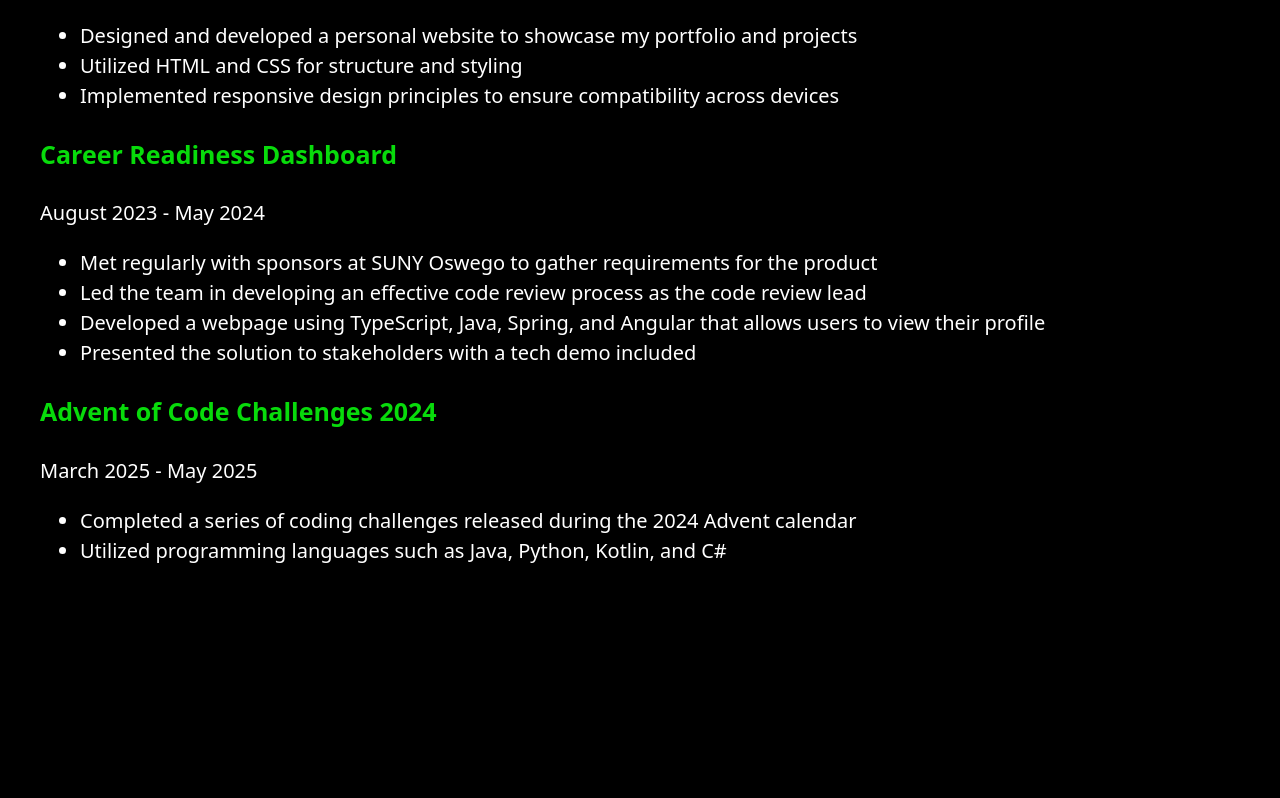
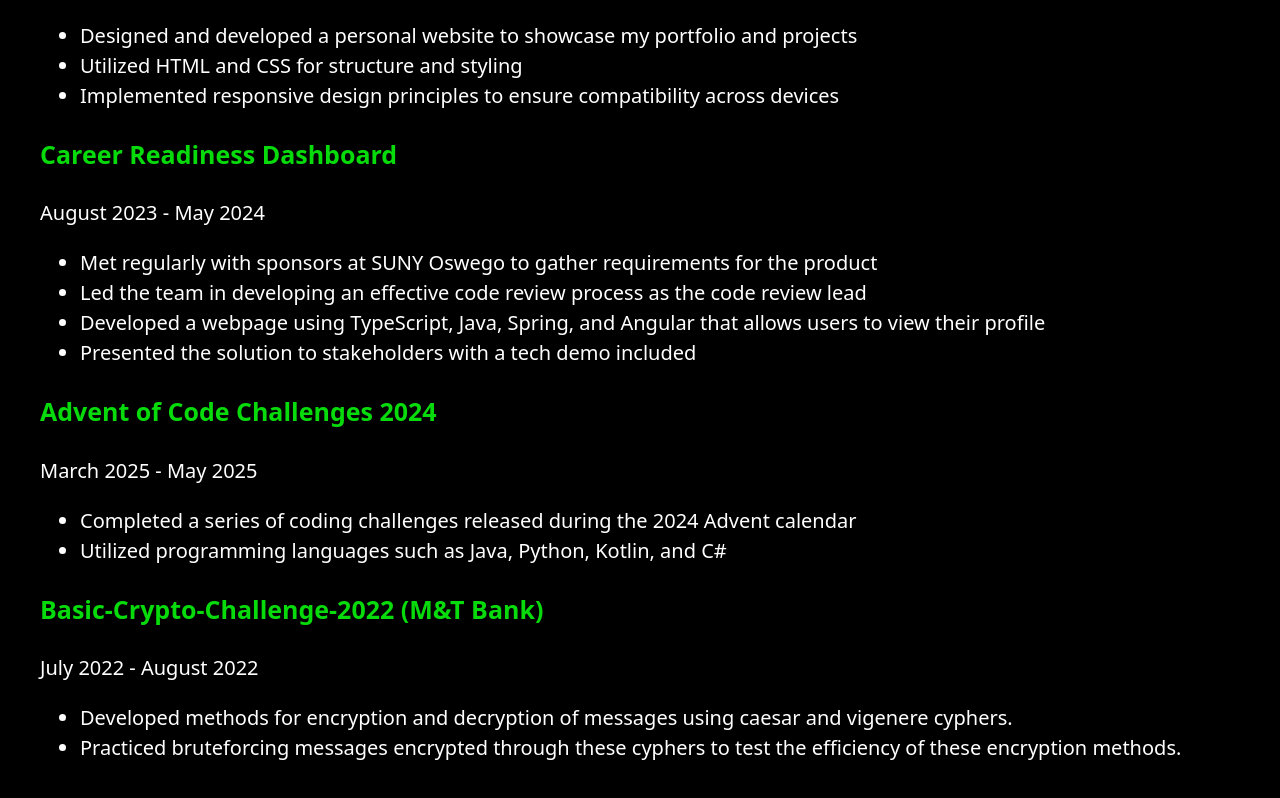
Before and after one commit to rcb2957/portfolio, a React (Vite) app in the folder personal-site/: page /projects in a window 1280 px wide. Shown: the part 280-1078 px from the top of the page. Before the commit the page ends 902 px from the top, so only its background shows below. Built offline with nearby package versions, Linux system fonts and the light colour scheme.

Commit message:
Added Basic-Crypto-Challenge-2022 Project

```diff
--- a/personal-site/package.json
+++ b/personal-site/package.json
@@ -10,7 +10,9 @@
     "preview": "vite preview"
   },
   "dependencies": {
+    "bootstrap": "^5.3.8",
     "react": "^19.2.0",
+    "react-bootstrap": "^2.10.10",
     "react-dom": "^19.2.0",
     "react-router-dom": "^7.15.0"
   },
--- a/personal-site/src/Projects.jsx
+++ b/personal-site/src/Projects.jsx
@@ -32,6 +32,15 @@ function Projects() {
                 <li>Completed a series of coding challenges released during the 2024 Advent calendar</li>
                 <li>Utilized programming languages such as Java, Python, Kotlin, and C#</li>
             </ul>
+
+            {/* M&T Bank Coding Challenge */}
+            <h3>Basic-Crypto-Challenge-2022 (M&T Bank)</h3>
+            <p>July 2022 - August 2022</p>
+            <ul>
+                <li>Developed methods for encryption and decryption of messages using caesar and vigenere cyphers.</li>
+                <li>Practiced bruteforcing messages encrypted through these cyphers to test the efficiency of these encryption methods.</li>
+            </ul>
+
         </>
     );
 }
--- a/personal-site/src/Work.jsx
+++ b/personal-site/src/Work.jsx
@@ -39,7 +39,8 @@ function Work() {
                 <li>Collaborated on a small Agile team to develop software for the environment dashboard meant to test the main application the team works on.</li>
                 <li>Utilized Angular and created methods to make SOAP and REST API calls to get data from the backend server.</li>
                 <li>Improved UI of the dashboard to facilitate usability using Bootstrap and TypeScript</li>
-                <li>Saved the company approximately $200,000 to $400,000</li>
+                <li>Identified and implemented a no-cost alternative to a licensed solution, reducing projected tooling costs by approximately
+                    $200K-$400K for a 100+ developer team</li>
                 <li>Trained in Cloud Computing, Communication, Python Bootcamp, Fraud Prevention, Cybersecurity</li>
             </ul>
         </>
```
Also changed, not shown: 1 other file (tests, documents, lock files or other folders).
